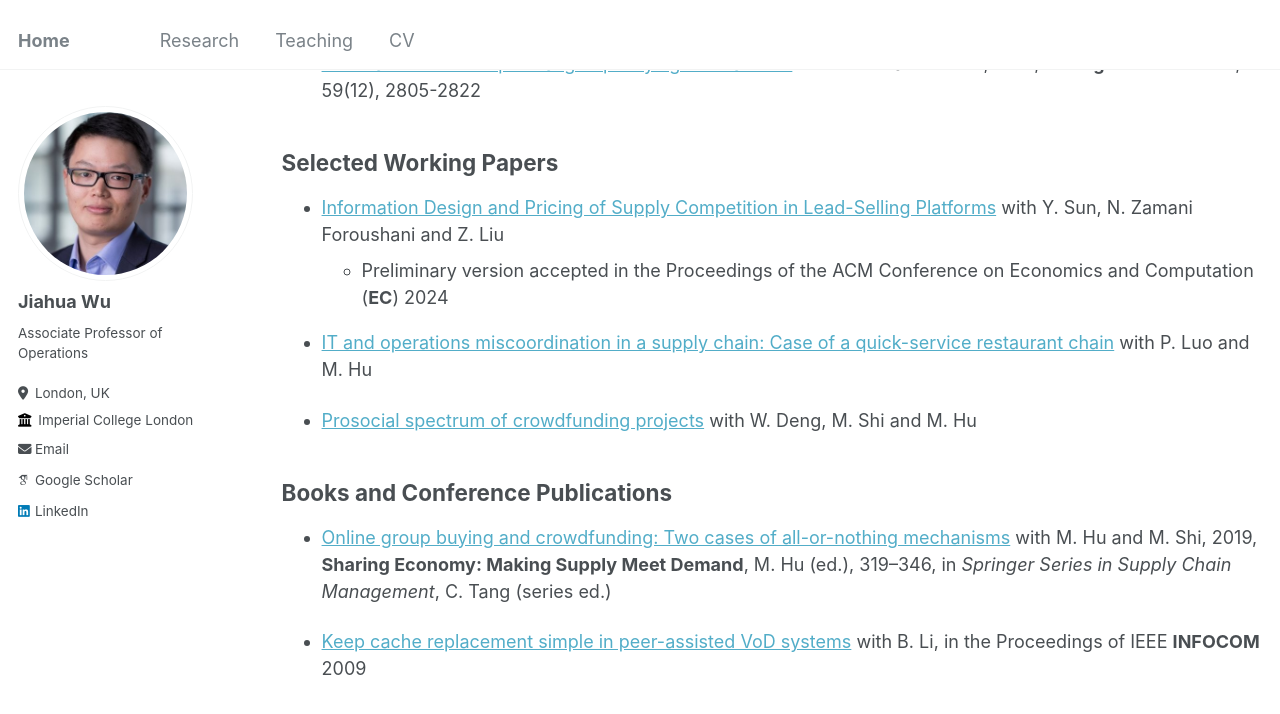
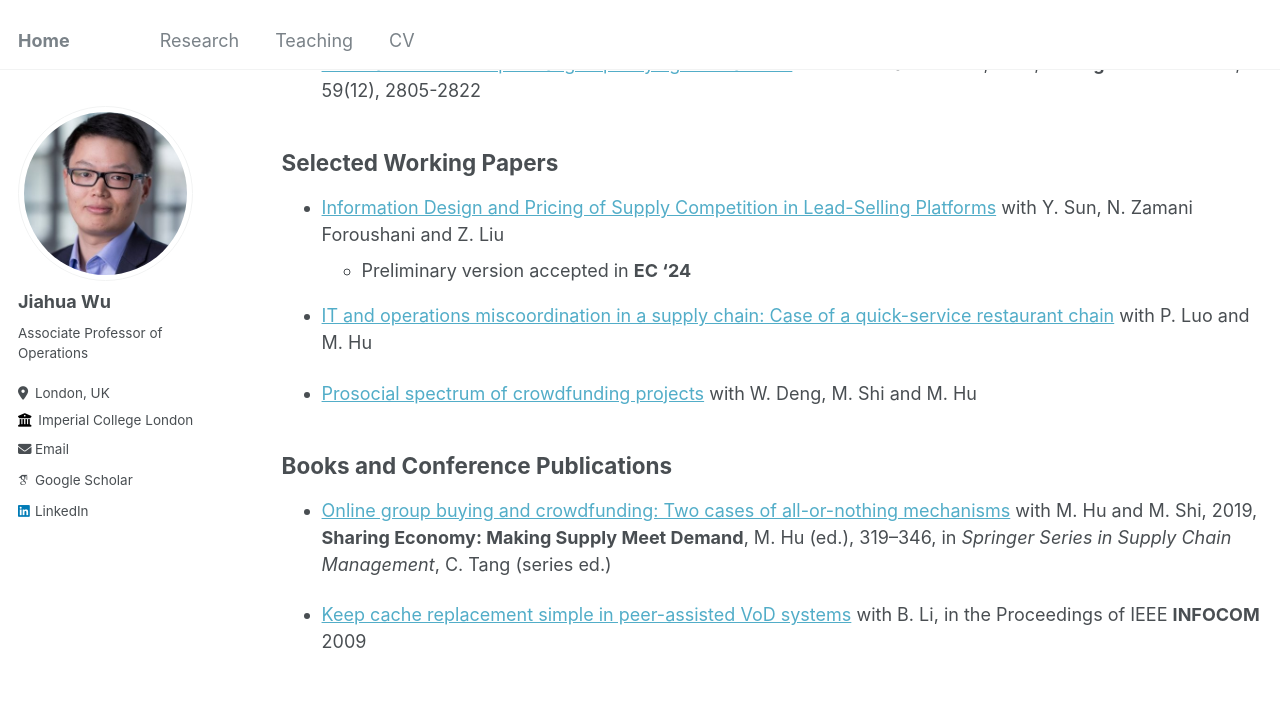
Before and after one commit to wu-jiahua/jiahua-academicpages.github.io, a Jekyll site: the page built from _pages/publications.md, in a window 1280 px wide and 900 px high, scrolled down 655 px. Shown: the top 714 px of the window. Built offline with Jekyll 4.4.1, drawn with Linux system fonts in a browser that asks for light colours; some web fonts are replaced.

Commit message:
Update publications.md

```diff
--- a/_pages/publications.md
+++ b/_pages/publications.md
@@ -26,7 +26,7 @@ You can also find my articles on [SSRN](https://papers.ssrn.com/sol3/cf_dev/AbsB
 
 ## Selected Working Papers
 * [Information Design and Pricing of Supply Competition in Lead-Selling Platforms](https://papers.ssrn.com/sol3/papers.cfm?abstract_id=4872681) with Y. Sun, N. Zamani Foroushani and Z. Liu
-    * Preliminary version accepted in the Proceedings of the ACM Conference on Economics and Computation (**EC**) 2024
+    * Preliminary version accepted in **EC '24**
 
 * [IT and operations miscoordination in a supply chain: Case of a quick-service restaurant chain](https://papers.ssrn.com/sol3/papers.cfm?abstract_id=4666841) with P. Luo and M. Hu
 
```
